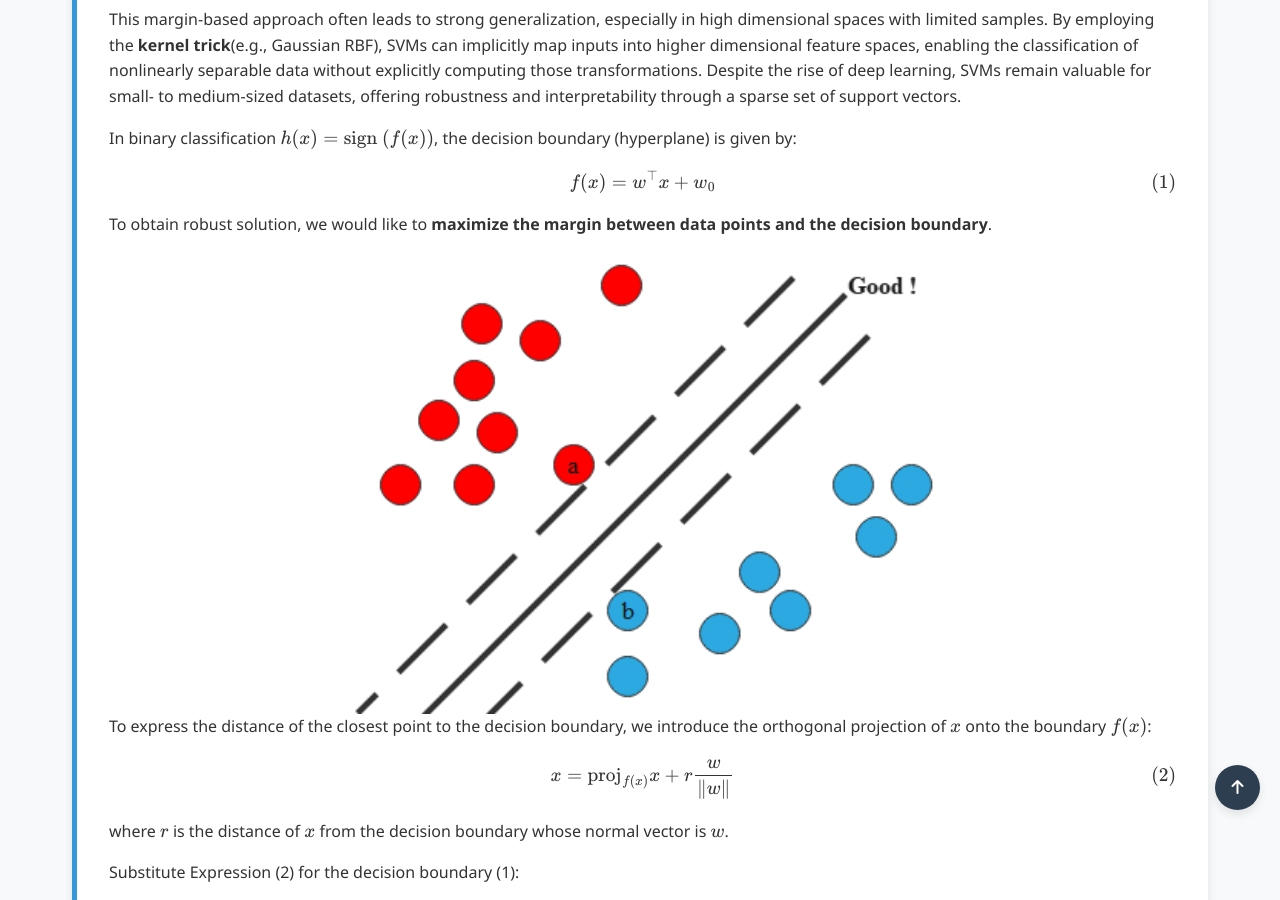
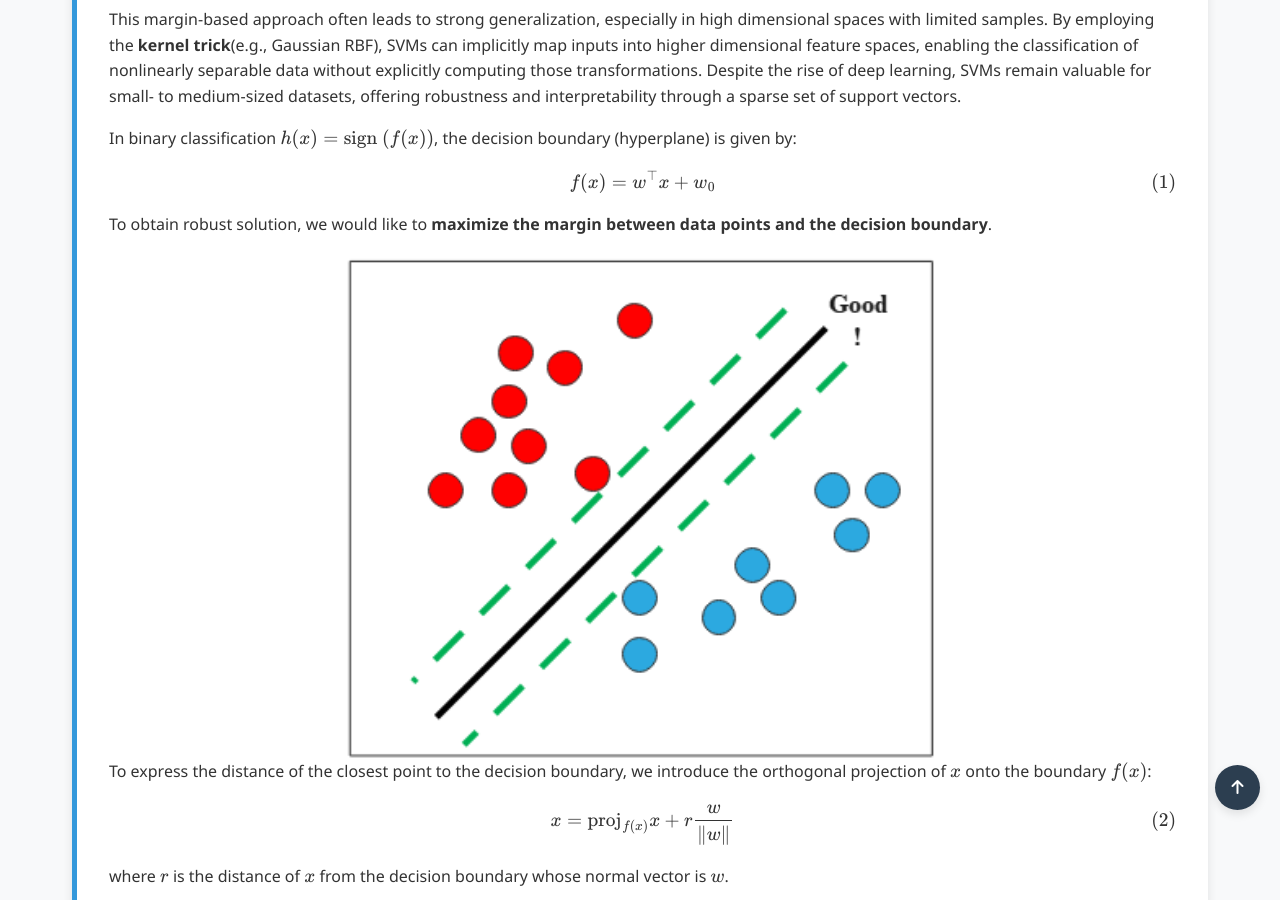
Before and after one commit to Yusukey01/yusukey01.github.io, a Jekyll site: the page built from Mathematics/Machine_learning/svm.html, in a window 1280 px wide and 900 px high, scrolled down 823 px. Built offline with Jekyll 4.4.1, drawn with Linux system fonts in a browser that asks for light colours.

Commit message:
made V-6 SVM

```diff
--- a/Mathematics/Machine_learning/svm.html
+++ b/Mathematics/Machine_learning/svm.html
@@ -43,7 +43,7 @@ uses_python: false
                     To obtain robust solution, we would like to <strong>maximize the margin between data points and the decision boundary</strong>.
 
                     <div style="text-align: center;">
-                    <img src="images/svm.png" alt="complexity"  class="responsive-image">
+                    <img src="images/svm_boundary.png" alt="complexity"  class="responsive-image">
                     </div>
                     To express the distance of the closest point to the decision boundary,
                     we introduce the orthogonal projection of \(x\) onto the boundary \(f(x)\):
```
Also changed, not shown: Mathematics/Machine_learning/images/svm.png (deleted), Mathematics/Machine_learning/images/svm_boundary.png (added).
